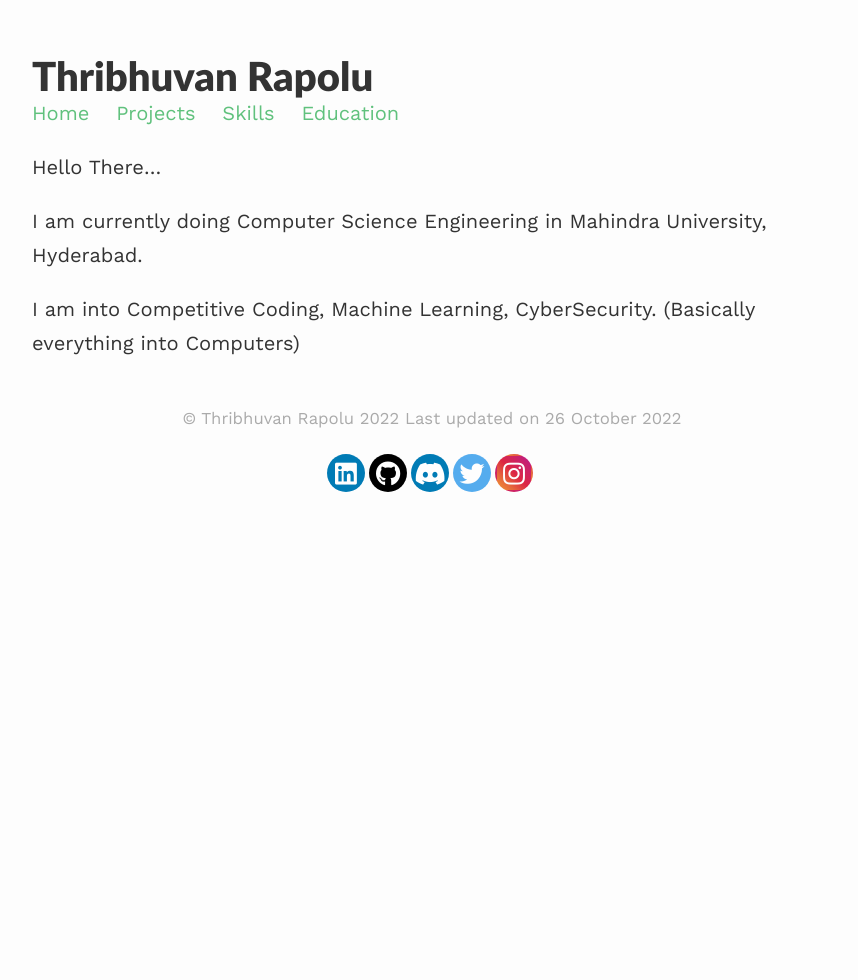
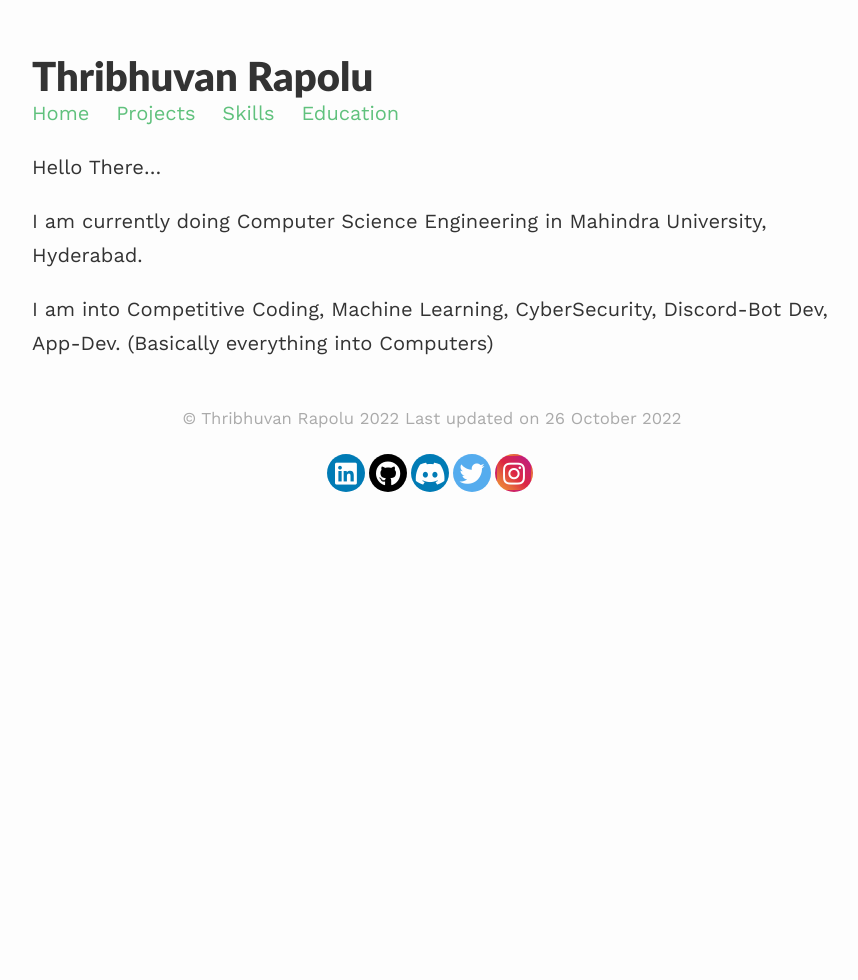
Before and after one commit to thribhuvanrapolu/gradfolio, a Jekyll site: the page built from index.md, in a window 1280 px wide. Shown: the whole page, without its empty margins (208-1066 px from the left). Built offline with Jekyll 4.4.1, drawn with Linux system fonts in a browser that asks for light colours; nearby versions of some CDN libraries.

Commit message:
added info

```diff
--- a/index.md
+++ b/index.md
@@ -11,4 +11,4 @@ Hello There...
 
 I am currently doing Computer Science Engineering in Mahindra University, Hyderabad.
 
-I am into Competitive Coding, Machine Learning, CyberSecurity. (Basically everything into Computers)
+I am into Competitive Coding, Machine Learning, CyberSecurity, Discord-Bot Dev, App-Dev. (Basically everything into Computers)
```
